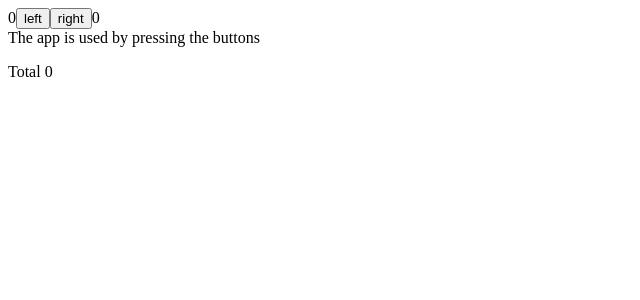
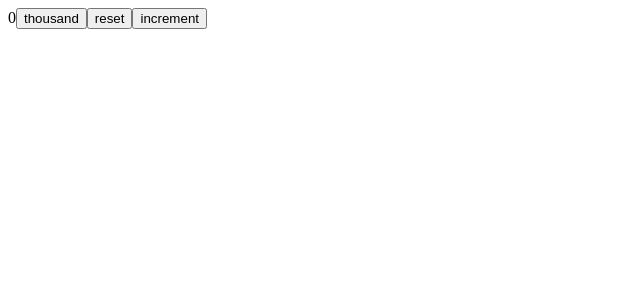
Before and after one commit to crlsrgz/fso, a React (Vite) app in the folder part1/unicafe/: page / in a window 1280 px wide. Shown: the top 300 px of the page, without its empty margins (0-640 px from the left). Built offline with nearby package versions, Linux system fonts and the light colour scheme.

Commit message:
closures

```diff
--- a/part1/unicafe/src/App.jsx
+++ b/part1/unicafe/src/App.jsx
@@ -1,54 +1,19 @@
 import { useState } from "react";
 
-const History = (props) => {
-  if (props.allClicks.length === 0) {
-    return <div>The app is used by pressing the buttons</div>;
-  }
+const App = () => {
+  const [value, setValue] = useState(0);
 
-  return <div>button press history: {props.allClicks.join(" ")}</div>;
-};
-
-const Button = ({ handleClick, text }) => {
-  return <button onClick={handleClick}>{text}</button>;
-};
-
-const App = () => {
-  const [clicks, setClicks] = useState({
-    left: 0,
-    right: 0,
-  });
-
-  const [allClicks, setAll] = useState([]);
-  const [total, setTotal] = useState(0);
-
-  /**
-   * handleLeftClick
-   * set the clicks spreading the object values,then modifies the the click value
-   * Instead of using push, that mutates the array the concat method returns a new array
-   * updateLeft creates a copy and then is used to set the left and set the total
-   */
-  const handleLeftClick = () => {
-    const updateLeft = clicks.left + 1;
-    setAll(allClicks.concat("L"));
-    setClicks({ ...clicks, left: updateLeft });
-    setTotal(updateLeft + clicks.right);
-  };
-
-  const handleRightClick = () => {
-    const updateRight = clicks.right + 1;
-    setAll(allClicks.concat("R"));
-    setClicks({ ...clicks, right: updateRight });
-    setTotal(clicks.left + updateRight);
+  const setToValue = (newValue) => () => {
+    console.log("value now", newValue);
+    setValue(newValue);
   };
 
   return (
     <div>
-      {clicks.left}
-      <Button handleClick={handleLeftClick} text={"left"} />
-      <Button handleClick={handleRightClick} text={"right"} />
-      {clicks.right}
-      <History allClicks={allClicks} />
-      <p>Total {total}</p>
+      {value}
+      <button onClick={setToValue(1000)}>thousand</button>
+      <button onClick={setToValue(0)}>reset</button>
+      <button onClick={setToValue(value + 1)}>increment</button>
     </div>
   );
 };
```
